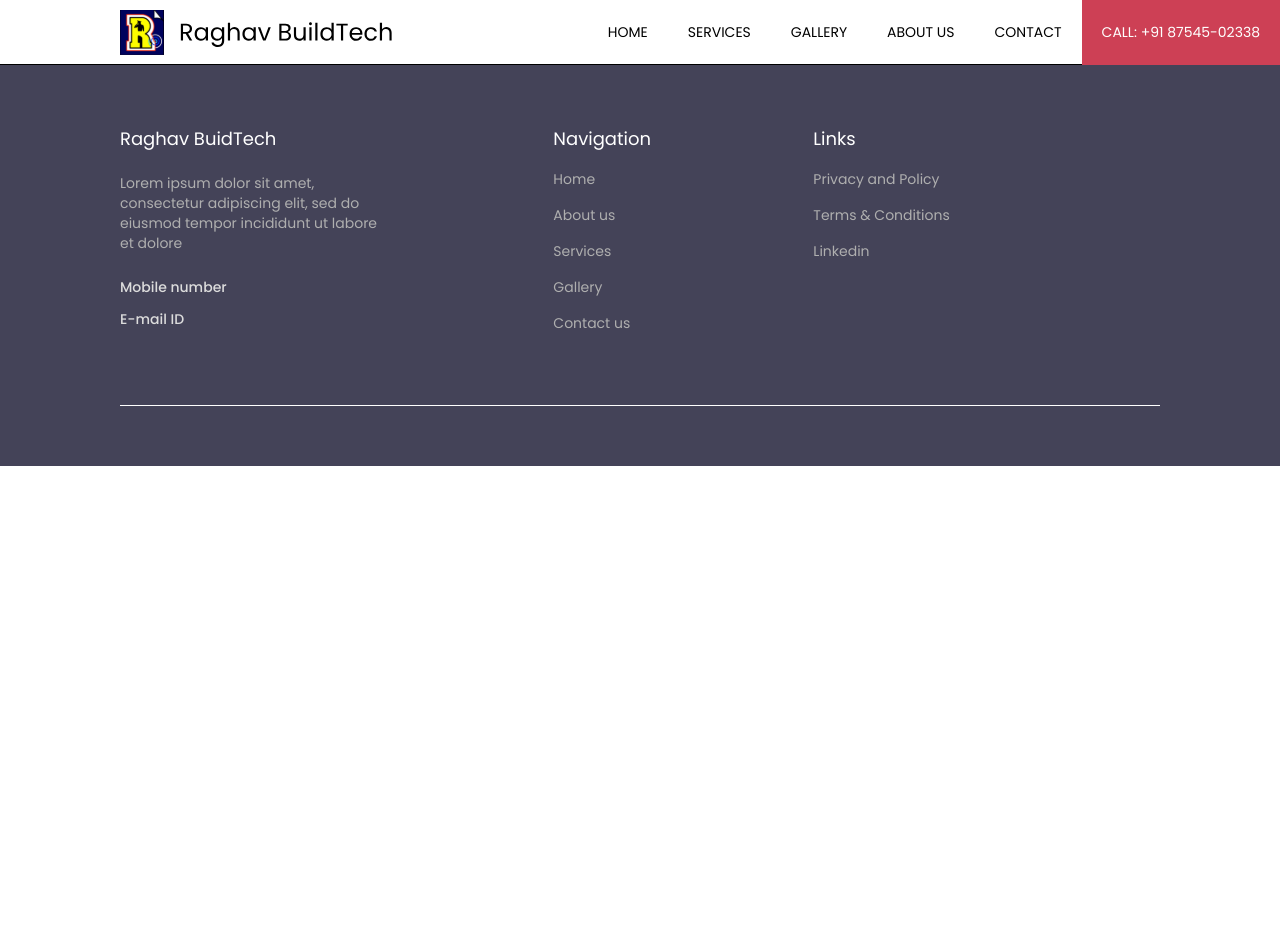
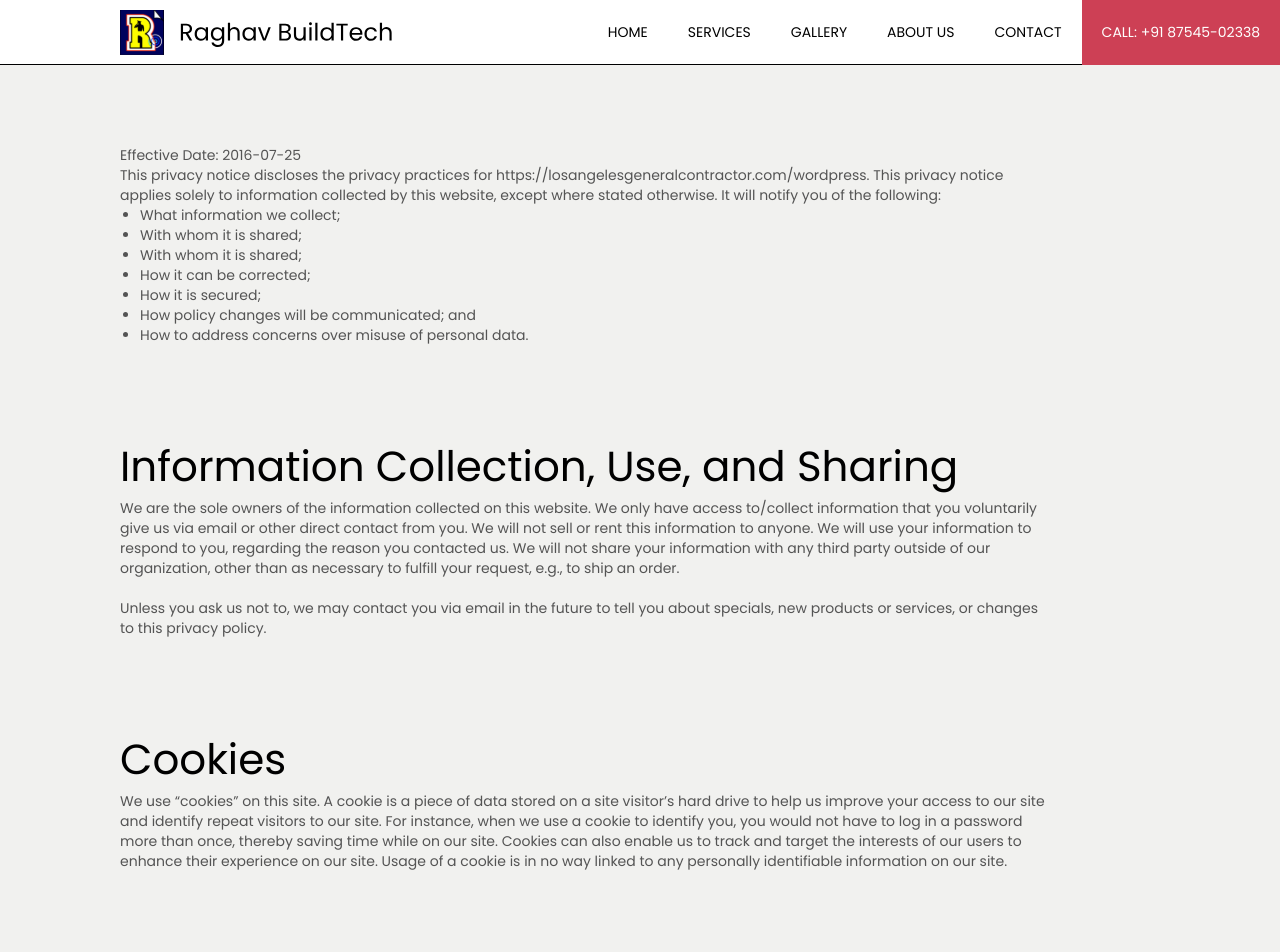
Before and after one commit to krunalpabari13/banao, a React (Create React App) app: page /privacyPolicy in a window 1280 px wide. Shown: the top 952 px of the page. Before the commit the page ends 800 px from the top, so only its background shows below. Built offline with nearby package versions, Linux system fonts and the light colour scheme.

Commit message:
create privacy policy page

```diff
--- a/src/App.tsx
+++ b/src/App.tsx
@@ -12,6 +12,7 @@ import Navbar from "./components/Navbar";
 import Footer from "./components/Footer";
 import About from "./pages/About";
 import Contact from "./pages/Contact";
+import PrivacyPolicy from "./pages/PrivacyPolicy";
 
 function App() {
   useEffect(() => {
@@ -54,6 +55,7 @@ function App() {
         <Route path="/gallery" element={<Gallery />} />
         <Route path="/about" element={<About />} />
         <Route path="/contact" element={<Contact />} />
+        <Route path="/privacyPolicy" element={<PrivacyPolicy />} />
       </Routes>
       <Footer />
     </BrowserRouter>
--- a/src/components/Footer.tsx
+++ b/src/components/Footer.tsx
@@ -1,4 +1,5 @@
 import React from "react";
+import { Link } from "react-router-dom";
 
 const Footer = () => {
   return (
@@ -18,25 +19,25 @@ const Footer = () => {
         <div className="md:col-start-6 md:col-end-7 pt-5 md:pt-0">
           <h3 className="text-white font-normal text-lg">Navigation</h3>
           <p className="text-[#AFAFAF] font-normal text-sm pt-4">
-            <a href="/">Home</a>
+            <Link to="/">Home</Link>
           </p>
           <p className="text-[#AFAFAF] font-normal text-sm pt-4">
-            <a href="/about-us">About us</a>
+            <Link to="/about">About us</Link>
           </p>
           <p className="text-[#AFAFAF] font-normal text-sm pt-4">
-            <a href="/services">Services</a>
+            <Link to="/services">Services</Link>
           </p>
           <p className="text-[#AFAFAF] font-normal text-sm pt-4">
-            <a href="/gallery">Gallery</a>
+            <Link to="/gallery">Gallery</Link>
           </p>
           <p className="text-[#AFAFAF] font-normal text-sm pt-4">
-            <a href="/contact">Contact us</a>
+            <Link to="/contact">Contact us</Link>
           </p>
         </div>
         <div className="md:col-start-9 md:col-end-12 pt-5 md:pt-0">
           <h3 className="text-white font-normal text-lg">Links</h3>
           <p className="text-[#AFAFAF] font-normal text-sm pt-4">
-            <a href="/privacy-and-policy">Privacy and Policy</a>
+            <Link to="/privacyPolicy">Privacy and Policy</Link>
           </p>
           <p className="text-[#AFAFAF] font-normal text-sm pt-4">
             <a href="/">Terms &amp; Conditions</a>
--- /dev/null
+++ b/src/pages/PrivacyPolicy.tsx
@@ -0,0 +1,76 @@
+import React from "react";
+
+const PrivacyPolicy = () => {
+  return (
+    <div className="w-full bg-[#F1F1EF] px-5 md:pl-[120px] py-5 md:py-[80px] ">
+      <div className="max-w-[925px]">
+        <div className="text-[13px] md:text-sm text-[#545454] font-normal mb-10 sm:mb-10 md:mb-0">
+          <p>Effective Date: 2016-07-25</p>
+          <p>
+            This privacy notice discloses the privacy practices for
+            https://losangelesgeneralcontractor.com/wordpress. This privacy
+            notice applies solely to information collected by this website,
+            except where stated otherwise. It will notify you of the following:
+          </p>
+          <ul className="list-disc mx-5">
+            <li>What information we collect;</li>
+            <li>With whom it is shared;</li>
+            <li>With whom it is shared;</li>
+            <li>How it can be corrected;</li>
+            <li>How it is secured;</li>
+            <li>How policy changes will be communicated; and</li>
+            <li>How to address concerns over misuse of personal data.</li>
+          </ul>
+        </div>
+        <div className="md:pt-[90px] mb-10 sm:mb-10 md:mb-0">
+          <h1 className="md:text-[42px] font-normal">
+            Information Collection, Use, and Sharing
+          </h1>
+          <div className="text-[13px] md:text-sm text-[#545454] font-normal">
+            <p>
+              We are the sole owners of the information collected on this
+              website. We only have access to/collect information that you
+              voluntarily give us via email or other direct contact from you. We
+              will not sell or rent this information to anyone. We will use your
+              information to respond to you, regarding the reason you contacted
+              us. We will not share your information with any third party
+              outside of our organization, other than as necessary to fulfill
+              your request, e.g., to ship an order.
+            </p>
+            <p className="md:mt-5">
+              Unless you ask us not to, we may contact you via email in the
+              future to tell you about specials, new products or services, or
+              changes to this privacy policy.
+            </p>
+          </div>
+        </div>
+        <div className="md:pt-[90px] mb-10 sm:mb-10 md:mb-0">
+          <h1 className="md:text-[42px] font-normal">Cookies</h1>
+          <p className="text-[13px] md:text-sm text-[#545454] font-normal">
+            We use “cookies” on this site. A cookie is a piece of data stored on
+            a site visitor’s hard drive to help us improve your access to our
+            site and identify repeat visitors to our site. For instance, when we
+            use a cookie to identify you, you would not have to log in a
+            password more than once, thereby saving time while on our site.
+            Cookies can also enable us to track and target the interests of our
+            users to enhance their experience on our site. Usage of a cookie is
+            in no way linked to any personally identifiable information on our
+            site.
+          </p>
+        </div>
+        <div className="md:pt-[90px]">
+          <h1 className="md:text-[42px] font-normal">Links</h1>
+          <p className="text-[13px] md:text-sm text-[#545454] font-normal">
+            This web site contains links to other sites. Please be aware that we
+            are not responsible for the content or privacy practices of such
+            other sites. We encourage our users to be aware when they leave our
+            site and to read the privacy statements of any other site that
+            collects personally identifiable information.
+          </p>
+        </div>
+      </div>
+    </div>
+  );
+};
+
+export default PrivacyPolicy;
```
